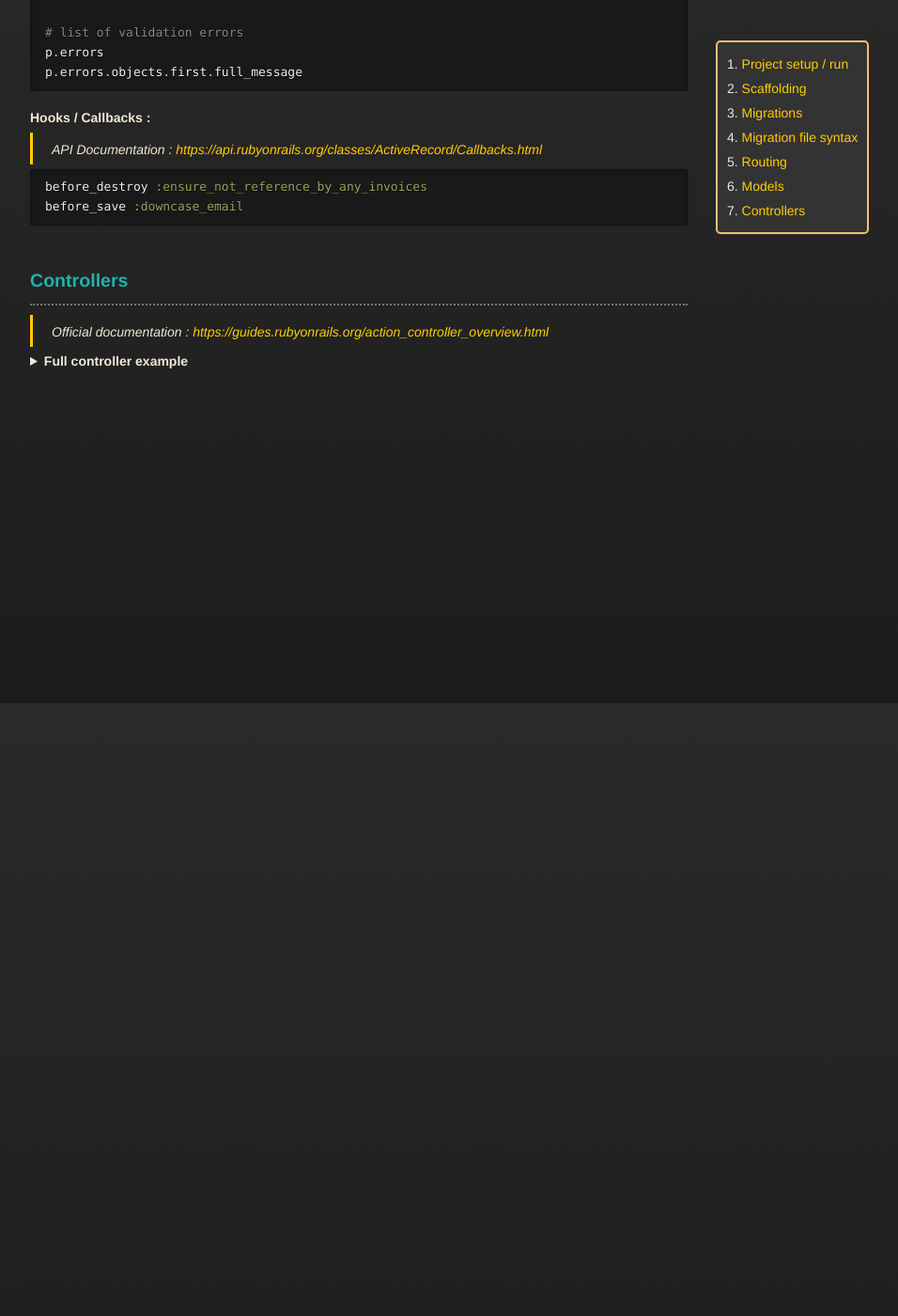
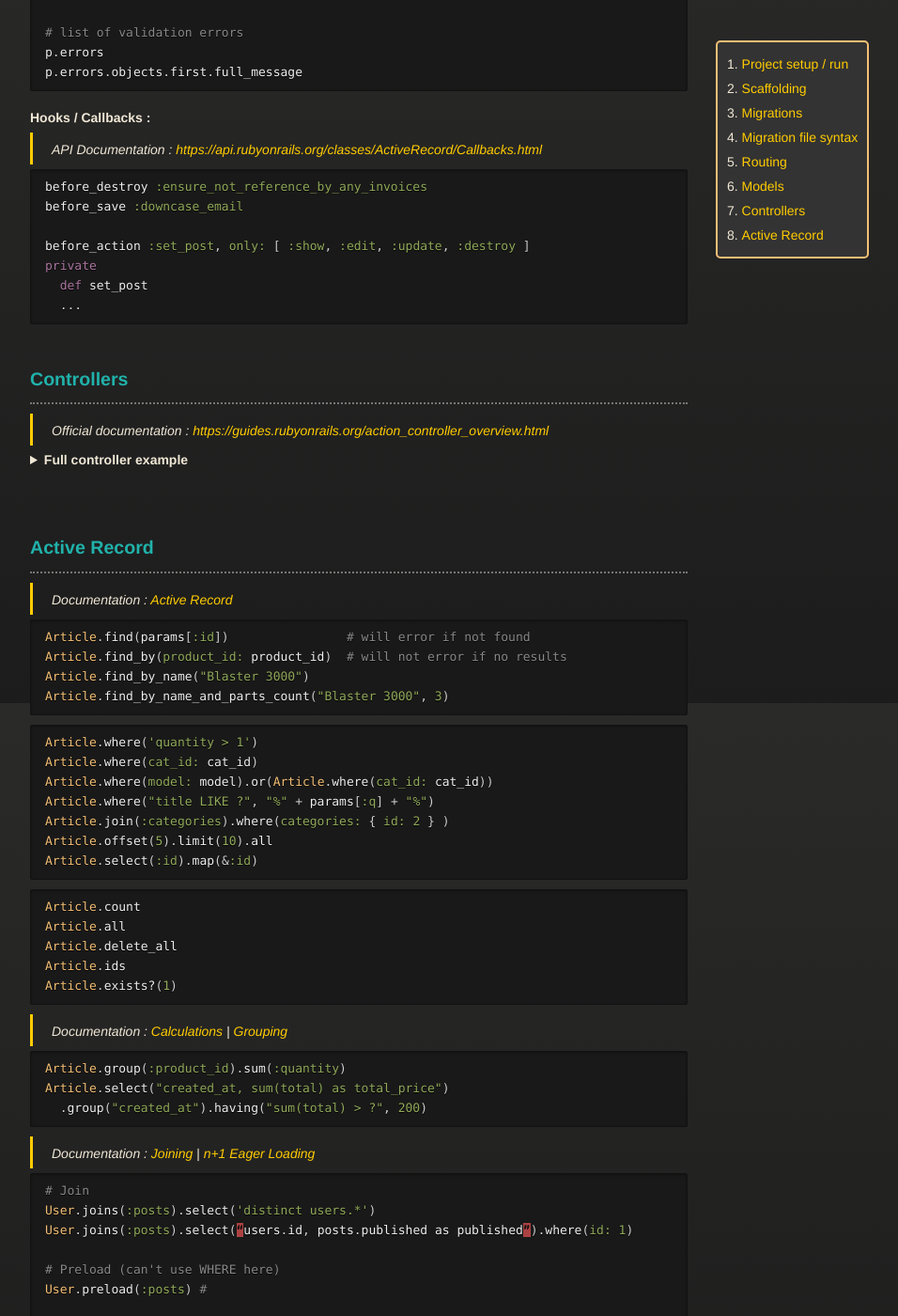
Before and after one commit to vincent-clipet/cheatsheets, a Jekyll site: the page built from markdown/ruby-on-rails.md, in a window 1280 px wide and 1400 px high, scrolled down 4652 px. Shown: the whole window at 94% size, without its empty margins (258-1214 px from the left). Built offline with Jekyll 4.4.1, drawn with Linux system fonts in a browser that asks for light colours; our own code applies the rules of GitHub Pages for plain Markdown files; before the commit the page ends 5121 px from its top, so only the background shows below that; some of the changed text lies outside the part shown.

Commit message:
feat(ruby): added ActiveRecord section

````diff
--- a/markdown/ruby-on-rails.md
+++ b/markdown/ruby-on-rails.md
@@ -315,6 +315,11 @@ p.errors.objects.first.full_message
 ```ruby
 before_destroy :ensure_not_reference_by_any_invoices
 before_save :downcase_email
+
+before_action :set_post, only: [ :show, :edit, :update, :destroy ]
+private
+  def set_post
+  ...
 ```
 
 
@@ -393,3 +398,107 @@ end
 </details>
 
 <br>
+
+
+
+
+
+<br>
+
+### **Active Record**
+
+<hr>
+
+> Documentation : [Active Record](https://guides.rubyonrails.org/active_record_querying.html)
+
+```ruby
+Article.find(params[:id])                # will error if not found
+Article.find_by(product_id: product_id)  # will not error if no results
+Article.find_by_name("Blaster 3000")
+Article.find_by_name_and_parts_count("Blaster 3000", 3)
+```
+```ruby
+Article.where('quantity > 1')
+Article.where(cat_id: cat_id)
+Article.where(model: model).or(Article.where(cat_id: cat_id))
+Article.where("title LIKE ?", "%" + params[:q] + "%")
+Article.join(:categories).where(categories: { id: 2 } )
+Article.offset(5).limit(10).all
+Article.select(:id).map(&:id)
+```
+```ruby
+Article.count
+Article.all
+Article.delete_all
+Article.ids
+Article.exists?(1)
+```
+
+> Documentation : [Calculations](https://guides.rubyonrails.org/active_record_querying.html#calculations) \| [Grouping](https://guides.rubyonrails.org/active_record_querying.html#grouping)
+
+```ruby
+Article.group(:product_id).sum(:quantity)
+Article.select("created_at, sum(total) as total_price")
+  .group("created_at").having("sum(total) > ?", 200)
+```
+
+> Documentation : [Joining](https://guides.rubyonrails.org/active_record_querying.html#joining-tables) \| [n+1 Eager Loading](https://guides.rubyonrails.org/active_record_querying.html#eager-loading-associations)
+
+```ruby
+# Join
+User.joins(:posts).select('distinct users.*')
+User.joins(:posts).select(“users.id, posts.published as published”).where(id: 1)
+
+# Preload (can't use WHERE here)
+User.preload(:posts) #
+
+# Includes
+User.includes(:posts).where(posts: { published: true })
+Post.includes({ comments: [:author] }, :author).find(params[:id])
+
+# Eager load
+User.eager_load(:posts).where("posts.published = ?", true)
+```
+> Documentation : [Find or create](https://guides.rubyonrails.org/active_record_querying.html#find-or-build-a-new-object)
+
+```ruby
+Customer.find_or_create_by(first_name: 'Andy')
+nina = Customer.find_or_initialize_by(first_name: 'Nina')
+```
+
+> Documentation : [Scopes](https://guides.rubyonrails.org/active_record_querying.html#scopes)
+
+```ruby
+class Book < ApplicationRecord
+  scope :out_of_print, -> { where(out_of_print: true) }
+  scope :out_of_print_and_expensive, -> { out_of_print.where("price > 500") }
+
+  scope :costs_more_than, ->(amount) { where("price > ?", amount) }
+
+  scope :created_before, ->(time) { where(created_at: ...time) if time.present? }
+
+  # Apply to all queries in this model
+  default_scope { where(out_of_print: false) }
+end
+
+class BookController < ApplicationController
+  Book.out_of_print
+  author.books.out_of_print
+
+  Book.costs_more_than(100.10)
+end
+```
+
+> Documentation : [Enums](https://guides.rubyonrails.org/active_record_querying.html#enums)
+
+```ruby
+class Order < ApplicationRecord
+  enum :status, [:shipped, :being_packaged, :complete, :cancelled]
+end
+
+class OrderController < ApplicationController
+  all_shipped_orders = Order.shipped
+  order = Order.shipped.first
+  order.shipped?
+end
+```
````
